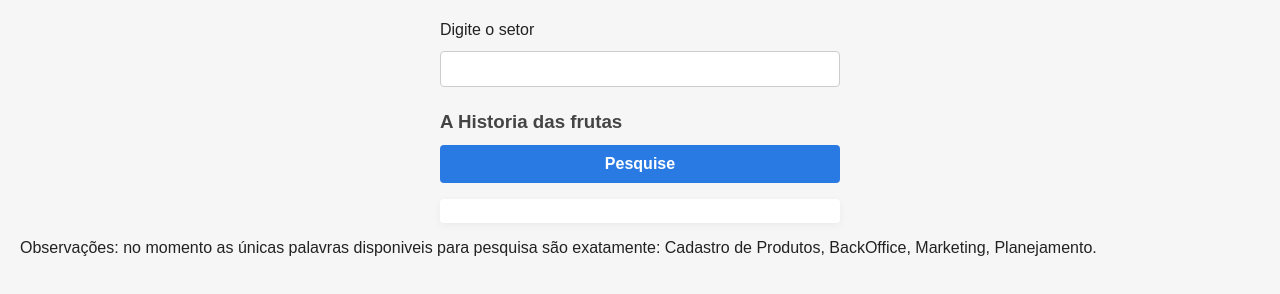
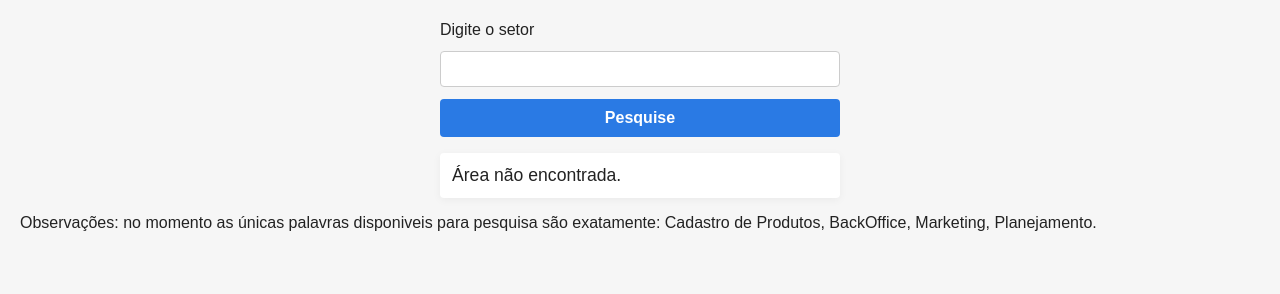
Before and after one commit to Elton2201/E-Commerce-em-Js, a plain HTML site: page index.html in a window 1280 px wide. Both pictures are taken after a click on the button "Pesquise". Shown: the part 60-354 px from the top of the page. Drawn offline with Linux system fonts and the light colour scheme.

Commit message:
Melhorando o index.html

```diff
--- a/index.html
+++ b/index.html
@@ -98,8 +98,6 @@ p#text {
     <label for="Pesquisa">Digite o setor</label>
     <input type="text" id="Pesquisar">
 
-  <h3> A Historia das frutas </h3>
-
 
     <button onclick="procurar()">Pesquise</button>
 
@@ -108,43 +106,50 @@ p#text {
 
     <p>Observações: no momento as únicas palavras disponiveis para pesquisa são exatamente: Cadastro de Produtos, BackOffice, Marketing, Planejamento.</p>
     <script>
-
   let ecommerce = [
     {
-    nome: "Cadastro de Produtos",
+      nome: [
+        "CADASTRO DE PRODUTOS", "CADASTRO", "CADASTRAMENTO", "PRODUTOS",
+        "REGISTRO", "CATÁLOGO", "LISTAGEM", "INSERIR PRODUTO", "EDITAR PRODUTO"
+      ],
       historia: "No cadastro de produtos, registramos todas as informações importantes como nome, descrição, categoria e preço. Esse setor também é responsável por inserir novos itens e atualizar dados, garantindo que os clientes tenham sempre acesso a informações corretas e atualizadas."
     },
     {
-    nome: "Planejamento",
+      nome: [
+        "PLANEJAMENTO", "PLAN", "ESTOQUE", "GESTÃO DE ESTOQUE", "CONTROLE",
+        "DEMANDA", "LOGÍSTICA", "REPOSIÇÃO", "SUPRIMENTOS"
+      ],
       historia: "O setor de planejamento cuida do controle de estoque, da previsão de demanda e da reposição de produtos. Ele garante que os itens estejam disponíveis na hora certa e evita tanto excessos quanto faltas, equilibrando as operações."
     },
     {
-    nome: "BackOffice",
+      nome: [
+        "BACKOFFICE", "ADMINISTRATIVO", "SUPORTE", "FATURAMENTO",
+        "NOTA FISCAL", "ATENDIMENTO", "CONCILIAÇÃO", "PROCESSOS INTERNOS"
+      ],
       historia: "O BackOffice é responsável por dar suporte administrativo e operacional, cuidando de processos internos como faturamento, emissão de notas fiscais, atendimento ao cliente e conciliações financeiras. Ele mantém a estrutura funcionando de forma organizada e eficiente."
     },
     {
-    nome: "Marketing",
+      nome: [
+        "MARKETING", "DIVULGAÇÃO", "PROPAGANDA", "PUBLICIDADE", "PROMOÇÃO",
+        "CAMPANHA", "REDES SOCIAIS", "EMAIL MARKETING", "ANÚNCIO", "VENDAS"
+      ],
       historia: "O marketing é o setor responsável por promover os produtos e a marca. Atua em campanhas publicitárias, redes sociais, e-mail marketing e estratégias de vendas, sempre buscando atrair novos clientes e fidelizar os atuais."
     }
   ];
 
   function procurar() {
+    let Pesquisa = document.getElementById("Pesquisar").value.toUpperCase();
 
-    let Pesquisa = document.getElementById("Pesquisar").value;
 
-    // Procurando a fruta dentro do array
-    let times = ecommerce.find(ecommerce => ecommerce.nome === Pesquisa);
+    let times = ecommerce.find(item => item.nome.includes(Pesquisa));
 
-    // Se achou, mostra as informações
     if (times) {
-      console.log("A função do cargo é: ", times.historia);
-
-      document.getElementById("text").innerHTML = times.historia
-
+      document.getElementById("text").innerHTML = times.historia;
     } else {
-      console.log("Área não encontrada");
+      document.getElementById("text").innerHTML = "Área não encontrada.";
     }
   }
 </script>
+
   </body>
   </html>
```
Lines whose indentation alone changed are shown as unchanged.
